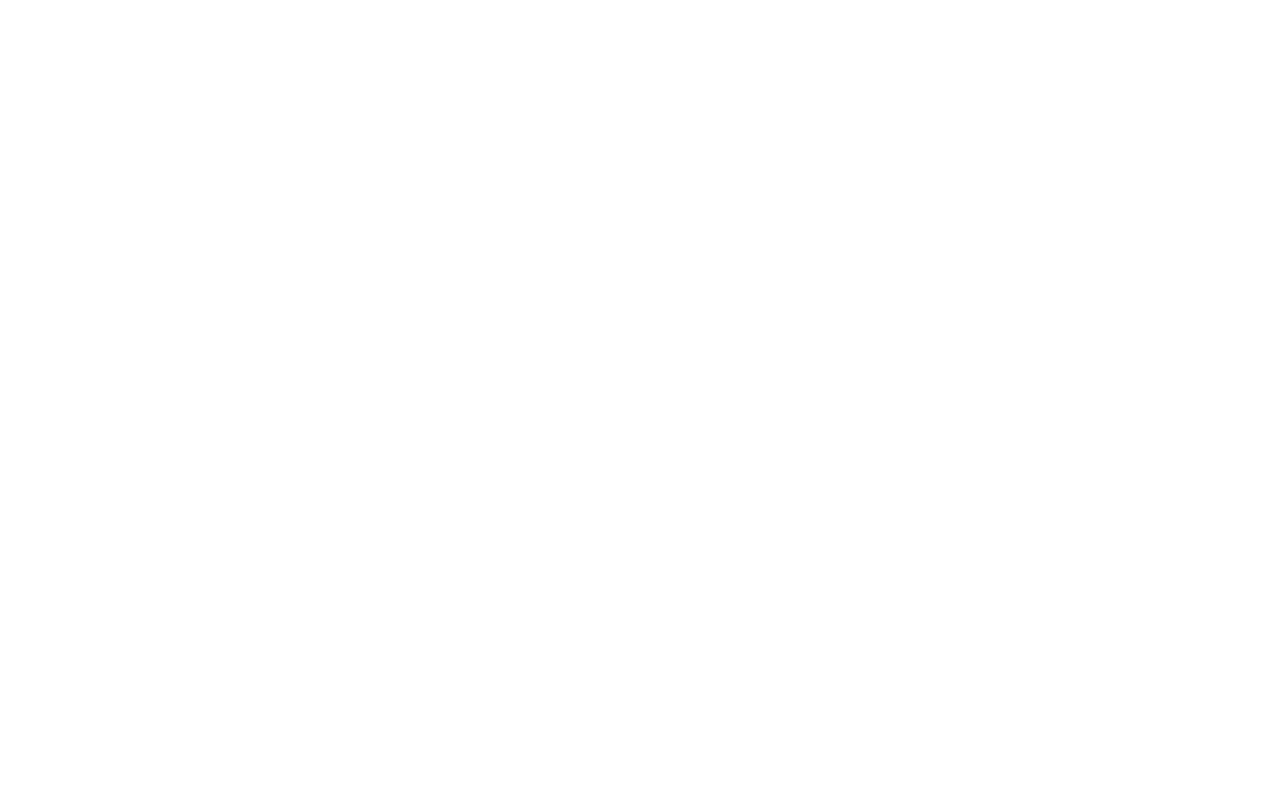
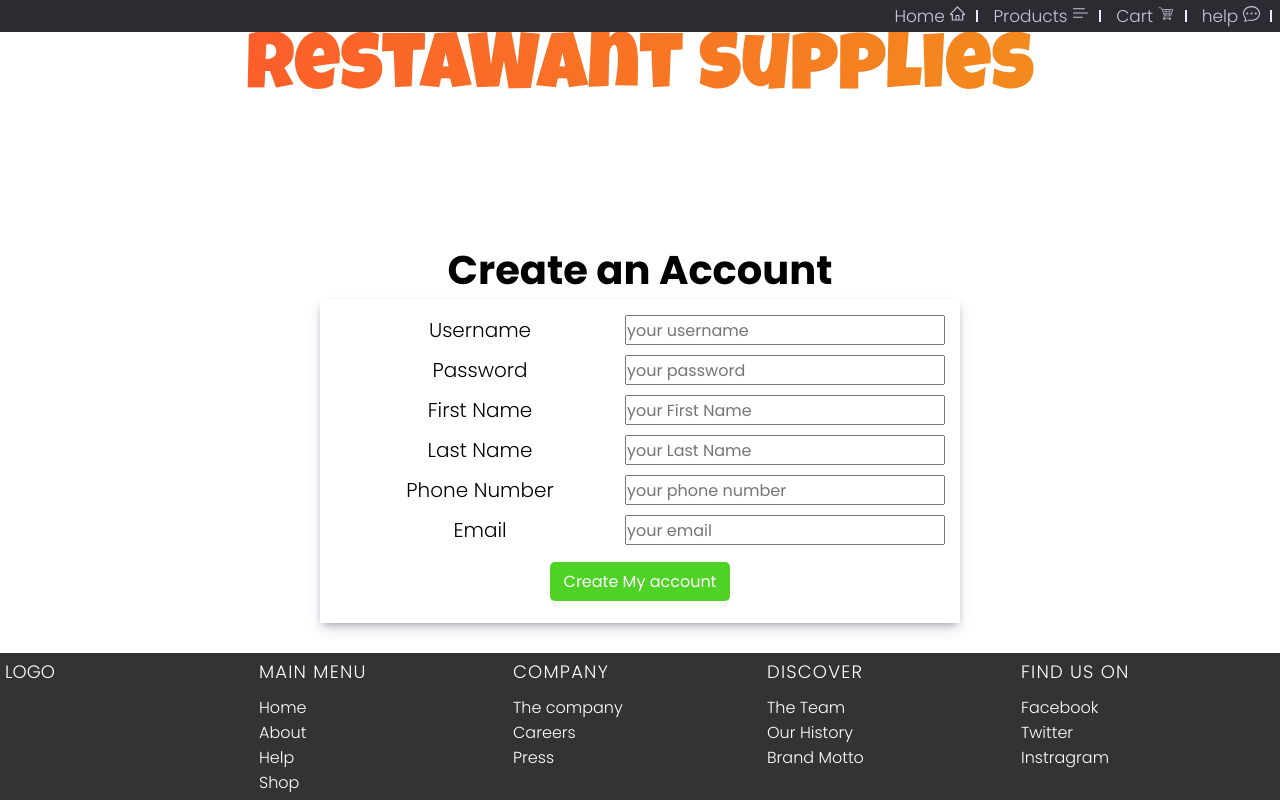
Before and after one commit to SAMURAIM0SES/GraceShopperFrontEnd, a React (Create React App) app: page /register in a window 1280 px wide. Before the commit this address had no page. Shown: the top 800 px of the page. Built offline with nearby package versions, Linux system fonts and the light colour scheme.

Commit message:
register an user and login working

```diff
--- a/package.json
+++ b/package.json
@@ -6,6 +6,7 @@
     "@testing-library/jest-dom": "^5.16.4",
     "@testing-library/react": "^13.3.0",
     "@testing-library/user-event": "^13.5.0",
+    "nanoid": "^4.0.0",
     "react": "^18.2.0",
     "react-dom": "^18.2.0",
     "react-icons": "^4.4.0",
--- a/src/api/index.js
+++ b/src/api/index.js
@@ -5,7 +5,8 @@
   password,
   first_name,
   last_name,
-  mobile
+  mobile,
+  email
 ) => {
   try {
     const response = await fetch(`${apiURL}/users/register`, {
@@ -19,6 +20,7 @@
         first_name: first_name,
         last_name: last_name,
         mobile: mobile,
+        email: email,
       }),
     });
     const result = await response.json();
--- a/src/components/App.js
+++ b/src/components/App.js
@@ -1,10 +1,10 @@
 import React from 'react';
 import { Routes, Route } from 'react-router-dom';
 import Home from './Home';
-import Products from './Products'
-import Cart from './Cart'
-import Shipping from './Shipping'
-
+import Products from './Products';
+import Cart from './Cart';
+import Shipping from './Shipping';
+import Register from './Register';
 
 function App() {
   return (
@@ -12,6 +12,7 @@
       <Route path="/" element={<Home />} />
       <Route path="/products" element={<Products />} />
       <Route path="/cart" element={<Cart />} />
+      <Route path="/register" element={<Register />} />
       <Route path="/shipping" element={<Shipping />} />
     </Routes>
   );
--- a/src/components/Login.js
+++ b/src/components/Login.js
@@ -1,23 +1,51 @@
-import React from 'react';
+import React, { useState } from 'react';
 import { Link } from 'react-router-dom';
 import classes from './Login.module.css';
 import SocialMedia from './SocialMedia';
-
+import { loginUser } from '../api/index';
+import { storeCurrentUser } from './../utils/auth';
 const { faker } = require('@faker-js/faker');
 
 const Login = () => {
+  const [user, setUser] = useState('');
+  const [password, setPassword] = useState('');
+
+  const loginUserHandler = async (event) => {
+    event.preventDefault();
+    const userLogin = await loginUser(user, password);
+    if (userLogin) {
+      console.log(userLogin);
+      storeCurrentUser('user', userLogin.user.username);
+      storeCurrentUser('token', userLogin.token);
+      setUser('');
+      setPassword('');
+    } else {
+      console.log('there was an error');
+    }
+  };
+
   return (
     <section className={classes.login}>
       <div>
-        <form className={classes['login-form']}>
+        <form className={classes['login-form']} onSubmit={loginUserHandler}>
           <div className={classes['login-img']}>
             <img src={`${faker.image.abstract()}`} alt="random" />
           </div>
           <div className={classes['login-inputs']}>
             <label>Username</label>
-            <input type="text" placeholder="Enter Username" />
+            <input
+              type="text"
+              placeholder="Enter Username"
+              value={user}
+              onChange={(e) => setUser(e.target.value)}
+            />
             <label>Password</label>
-            <input type="text" placeholder="Enter Password" />
+            <input
+              type="text"
+              placeholder="Enter Password"
+              value={password}
+              onChange={(e) => setPassword(e.target.value)}
+            />
           </div>
           <div className={classes['login-btn']}>
             <button>LOGIN</button>
@@ -25,14 +53,13 @@
           <div className={classes['login-signUp']}>
             <p>No account?</p>
             <p className={classes['signUp-link']}>
-              <Link to="/">Sign up Here</Link>
+              <Link to="/register">Sign up Here</Link>
             </p>
           </div>
         </form>
       </div>
 
       <div>
-        {/* <h3>Do not have an account Sign up here!</h3> */}
         <SocialMedia />
       </div>
     </section>
--- a/src/components/Login.module.css
+++ b/src/components/Login.module.css
@@ -1,11 +1,11 @@
 :root {
-  --primary-blue-dark: #0081a7;
-  --primary-blue-light: #00afb9;
-  --secondary-yellow-dark: #fed9b7;
-  --secondary-yellow-light: #fdfcdc;
+  --primary-dark: #2d2a32;
+  --primary-blue: #3454d1;
+  --primary-green: #31cb00;
+  --secondary-green: #04aa6d;
+  --primary-grey-dark: #a5a5a5;
+  --primary-grey-light: #eeeeff;
   --extra-red: #f07167;
-  --primary-grey: #333;
-  --grey-ligth: #e9ecef;
 }
 
 .login {
@@ -51,7 +51,7 @@
 
 .login-inputs input:focus {
   outline: none;
-  border: 1.5px solid var(--primary-blue-light);
+  border: 1.5px solid var(--secondary-green);
 }
 
 .login-btn {
@@ -63,7 +63,7 @@
   padding: 0.3rem 1.5rem;
   font-family: inherit;
   border: none;
-  background-color: #04aa6d;
+  background-color: var(--secondary-green);
   color: #fff;
   opacity: 0.9;
   cursor: pointer;
--- a/src/components/Navbar.js
+++ b/src/components/Navbar.js
@@ -4,8 +4,10 @@
 import { VscHistory, VscListSelection } from 'react-icons/vsc';
 import { AiOutlineHome } from 'react-icons/ai';
 import { BsChatDots } from 'react-icons/bs';
+import { getCurrentData } from '../utils/auth';
 
 const Navbar = () => {
+  const token = getCurrentData('token');
   return (
     <nav className={classes['navbar-main']}>
       <ul className={classes['navbar-list']}>
@@ -24,11 +26,14 @@
             Cart <GiShoppingCart />
           </Link>
         </li>
-        <li className={classes['navbar-item']}>
-          <Link to="/">
-            Order History <VscHistory />
-          </Link>
-        </li>
+        {token && (
+          <li className={classes['navbar-item']}>
+            <Link to="/">
+              Order History <VscHistory />
+            </Link>
+          </li>
+        )}
+
         <li className={classes['navbar-item']}>
           <Link to="/">
             help <BsChatDots />
--- /dev/null
+++ b/src/components/Register.js
@@ -0,0 +1,99 @@
+import React, { useState, useEffect, useRef } from 'react';
+import { registerUser } from '../api/index';
+import { useNavigate } from 'react-router-dom';
+
+import classes from './Register.module.css';
+import Layout from './Layout';
+
+const Register = () => {
+  const username = useRef();
+  const password = useRef();
+  const firstName = useRef();
+  const lastName = useRef();
+  const mobile = useRef();
+  const email = useRef();
+  const navigate = useNavigate();
+
+  const registerUserHandler = async (event) => {
+    event.preventDefault();
+
+    if (
+      username.current.value &&
+      password.current.value &&
+      firstName.current.value &&
+      lastName.current.value &&
+      mobile.current.value &&
+      email.current.value
+    ) {
+      const newUser = await registerUser(
+        username.current.value,
+        password.current.value,
+        firstName.current.value,
+        lastName.current.value,
+        +mobile.current.value,
+        email.current.value
+      );
+      username.current.value = '';
+      password.current.value = '';
+      firstName.current.value = '';
+      lastName.current.value = '';
+      mobile.current.value = '';
+      email.current.value = '';
+
+      navigate('/');
+    } else {
+      console.log('Please fill in all the fields');
+    }
+  };
+  return (
+    <Layout>
+      <section>
+        <div className={classes['register-main']}>
+          <h2>Create an Account</h2>
+          <form
+            onSubmit={registerUserHandler}
+            className={classes['register-form']}
+          >
+            <div className={classes['register-field']}>
+              <label>Username</label>
+              <input type="text" placeholder="your username" ref={username} />
+            </div>
+            <div className={classes['register-field']}>
+              <label>Password</label>
+              <input type="text" placeholder="your password" ref={password} />
+            </div>
+            <div className={classes['register-field']}>
+              <label>First Name</label>
+              <input
+                type="text"
+                placeholder="your First Name"
+                ref={firstName}
+              />
+            </div>
+            <div className={classes['register-field']}>
+              <label>Last Name</label>
+              <input type="text" placeholder="your Last Name" ref={lastName} />
+            </div>
+            <div className={classes['register-field']}>
+              <label>Phone Number</label>
+              <input
+                type="text"
+                placeholder="your phone number "
+                ref={mobile}
+              />
+            </div>
+            <div className={classes['register-field']}>
+              <label>Email</label>
+              <input type="text" placeholder="your email " ref={email} />
+            </div>
+            <div className={classes['register-button']}>
+              <button type="submit">Create My account</button>
+            </div>
+          </form>
+        </div>
+      </section>
+    </Layout>
+  );
+};
+
+export default Register;
--- /dev/null
+++ b/src/components/Register.module.css
@@ -0,0 +1,65 @@
+:root {
+  --primary-dark: #2d2a32;
+  --primary-blue: #3454d1;
+  --primary-green: #31cb00;
+  --secondary-green: #04aa6d;
+  --primary-grey-dark: #a5a5a5;
+  --primary-grey-light: #eeeeff;
+  --extra-red: #f07167;
+}
+
+.register-main {
+  text-align: center;
+  gap: 3rem;
+  font-size: 2rem;
+}
+
+.register-main h2 {
+  font-size: 4rem;
+}
+
+.register-form {
+  /* border: 1px solid tomato; */
+  width: 50%;
+  margin: 0 auto;
+  box-shadow: rgba(50, 50, 93, 0.25) 0px 6px 12px -2px,
+    rgba(0, 0, 0, 0.3) 0px 3px 7px -3px;
+  padding: 1.5rem;
+  margin-bottom: 3rem;
+}
+
+.register-field {
+  display: grid;
+  grid-template-columns: repeat(2, 1fr);
+  margin-bottom: 1rem;
+}
+
+.register-field input {
+  font-size: 1.6rem;
+  font-family: inherit;
+}
+
+.register-button {
+  display: flex;
+  justify-content: center;
+  align-items: center;
+  padding: 0.7rem;
+}
+
+.register-button button {
+  padding: 0.7rem 1.4rem;
+  font-family: inherit;
+  font-size: 1.6rem;
+  background-color: var(--primary-green);
+  border: none;
+  cursor: pointer;
+  color: #fff;
+  border-radius: 5px;
+  opacity: 0.85;
+  transition: all 0.2s;
+}
+
+.register-button button:hover {
+  opacity: 1;
+  transform: scale(0.98);
+}
--- /dev/null
+++ b/src/utils/auth.js
@@ -0,0 +1,12 @@
+export function storeCurrentUser(key, value) {
+  localStorage.setItem(key, JSON.stringify(value));
+}
+
+export function getCurrentData(key) {
+  const data = JSON.parse(localStorage.getItem(key));
+  return data;
+}
+
+export function clearCurrentData() {
+  localStorage.clear();
+}
```
Also changed, not shown: src/components/FeatureProducts.js (+81 -8 lines), 1 other file (tests, documents, lock files or other folders).
